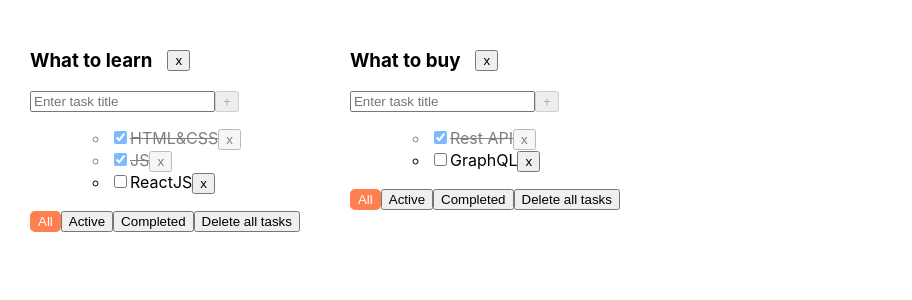
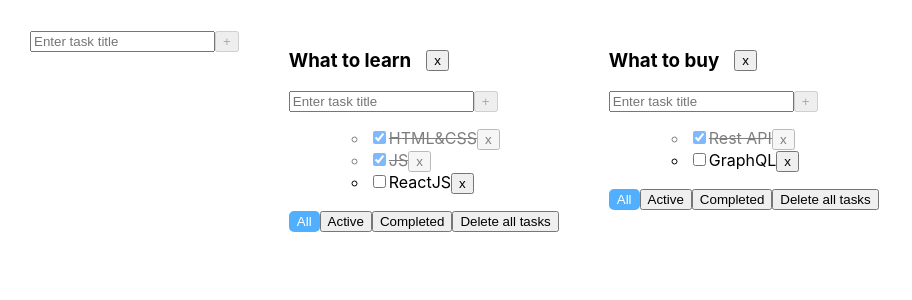
Before and after one commit to nastya-koshel/todolist-starting-from-the-2nd-sprint, a React (Vite) app: page / in a window 1280 px wide. Shown: the top 300 px of the page, without its empty margins (0-912 px from the left). Built offline with nearby package versions, Linux system fonts and the light colour scheme.

Commit message:
Sprint_2 class_2

```diff
--- a/src/App.css
+++ b/src/App.css
@@ -18,8 +18,8 @@
 }
 
 .btn-filter-active {
-    background-color: coral;
-    border: 2px solid coral;
+    background-color: #50b0ff;
+    border: 2px solid #50b0ff;
     border-radius: 5px;
     color: white;
 }
--- a/src/App.tsx
+++ b/src/App.tsx
@@ -4,6 +4,7 @@ import {v1} from 'uuid'
 import {Todolist} from './Todolist'
 import {FilterValuesType, TasksStateType, TaskType, TodolistType} from "./types.tsx";
 import {getFilteredTasks} from "./utilites.tsx";
+import {CreateItemForm} from "./CreateItemForm.tsx";
 
 
 
@@ -11,7 +12,6 @@ export const App = () => {
 
     const todolistId_1 = v1()
     const todolistId_2 = v1()
-
 
     const [todolists, setTodolists] = useState<TodolistType[]>([
         {id: todolistId_1, title: 'What to learn', filter: 'all'},
@@ -30,16 +30,9 @@ export const App = () => {
         ],
     })
 
-    //CRUD - Create Redact Update Delete
+    //TASKS (CRUD - Create Redact Update Delete)
 
-    const deleteTask = (taskId: string, todolistId: TodolistType['id']) => {
-        // 1 Создаем новый state иммутабельно
-        const newState = {...tasks, [todolistId]: tasks[todolistId].filter(t => t.id !== taskId)}
-        //(для себя) [todolistId] мы пишем в [] потому что это переменная в которой содержится индекс
-        //2 Сетаем newState
-        setTasks(newState)
-    }
-
+    //---Create---
     const createTask = (title: string, todolistId: TodolistType['id']) => {
         const newTask = {
             id: v1(),
@@ -57,6 +50,18 @@ export const App = () => {
         delete tasks[todolistId]
     }
 
+    //---Redact---
+    const changeTaskTitle = (taskId: TaskType["id"], newTaskTitle: TaskType["title"], todolistId: TodolistType['id']) => {
+        // 1 Создаем новый state иммутабельно
+        const newState= {
+            ...tasks,
+            [todolistId]: tasks[todolistId].map(t => t.id === taskId ? {...t, title: newTaskTitle} : t)
+        }
+        //2 Сетаем newState
+        setTasks(newState)
+    }
+
+    //---Update---
     const changeTaskStatus = (taskId: TaskType["id"], newTaskStatus: TaskType["isDone"], todolistId: TodolistType['id']) => {
         // 1 Создаем новый state иммутабельно
         const newState= {
@@ -67,11 +72,14 @@ export const App = () => {
         setTasks(newState)
     }
 
-    const changeFilter = (filter: FilterValuesType, todolistId: TodolistType['id']) => {
-        const newState = todolists.map (tl => tl.id === todolistId ? {...tl, filter: filter} : tl)
-        setTodolists(newState)
+    //---Delete---
+    const deleteTask = (taskId: string, todolistId: TodolistType['id']) => {
+        // 1 Создаем новый state иммутабельно
+        const newState = {...tasks, [todolistId]: tasks[todolistId].filter(t => t.id !== taskId)}
+        //(для себя) [todolistId] мы пишем в [] потому что это переменная в которой содержится индекс
+        //2 Сетаем newState
+        setTasks(newState)
     }
-
     const deleteAllTasks = (todolistId: TodolistType['id']) => {
         // 1 Создаем новый state иммутабельно
         const newState = {...tasks, [todolistId]: []}
@@ -79,6 +87,33 @@ export const App = () => {
         setTasks(newState)
     }
 
+    //TODOLISTS (CRUD)
+
+    //---Create---
+    const createTodolist = (title: TodolistType["title"]) => {
+        const todolistId = v1()
+        const newTodolist: TodolistType = {
+            id: todolistId,
+            title: title,
+            filter: 'all'
+        }
+        setTodolists([...todolists, newTodolist])
+        setTasks({...tasks, [todolistId]:[]})
+    }
+
+    //---Redact---
+    const changeTodolistTitle = (newTodolistTitle: TodolistType['title'], todolistId: TodolistType['id']) => {
+        const newState = todolists.map (tl => tl.id === todolistId ? {...tl, title: newTodolistTitle} : tl)
+        setTodolists(newState)
+    }
+
+    //---Update---
+    const changeFilter = (filter: FilterValuesType, todolistId: TodolistType['id']) => {
+        const newState = todolists.map (tl => tl.id === todolistId ? {...tl, filter: filter} : tl)
+        setTodolists(newState)
+    }
+
+    //---Delete---
     const deleteTodolist = (todolistId: TodolistType['id']) => {
         // 1 Создаем новый state иммутабельно
         const newState = todolists.filter(tl => tl.id !== todolistId)
@@ -100,12 +135,15 @@ export const App = () => {
                 changeFilter={changeFilter}
                 createTask={createTask}
                 deleteAllTasks={deleteAllTasks}
+                changeTaskTitle={changeTaskTitle}
+                changeTodolistTitle={changeTodolistTitle}
             />
         )
     })
 
     return (
         <div className="app">
+            <CreateItemForm createItem={createTodolist} />
             {todolistComponents}
         </div>
     )
--- /dev/null
+++ b/src/CreateItemForm.tsx
@@ -0,0 +1,52 @@
+import {Button} from "./Button.tsx";
+import {type ChangeEvent, type KeyboardEvent, useState} from "react";
+
+type PropsType = {
+    createItem: (title: string ) => void,
+}
+
+export const CreateItemForm = ({createItem}: PropsType) => {
+    const [itemTitle, setItemTitle] = useState<string>("");
+    const [error, setError] = useState(false)
+
+    const maxTitleLength = 15
+
+    const changeItemTitleHandler = (event: ChangeEvent<HTMLInputElement>) => {
+        setItemTitle(event.currentTarget.value)
+        setError(false)
+    }
+
+    const createItemHandler = () => {
+        const trimmedTitle = itemTitle.trim()
+        if (trimmedTitle !== '') {
+            createItem(itemTitle)
+        } else {
+            setError(true)
+        }
+        setItemTitle('')
+    }
+
+    const createItemOnEnterHandler = (event: KeyboardEvent<HTMLInputElement>) => {
+        if (event.key === 'Enter') {
+            createItemHandler()
+        }
+    }
+    return (
+        <div>
+            <input className={error ? 'error' : ''}
+                   placeholder={"Enter task title"}
+                   value={itemTitle}
+                   onChange={changeItemTitleHandler}
+                   onKeyDown={createItemOnEnterHandler}
+            />
+            <Button
+                value="+"
+                disabled={itemTitle === "" || itemTitle.length > maxTitleLength}
+                onClick={createItemHandler}
+            />
+            {error && <div className={'error-message'}>{error}</div>}
+            {itemTitle && itemTitle.length <= maxTitleLength && <div>max {maxTitleLength} characters</div>}
+            {itemTitle.length > maxTitleLength && <div className={"error-message"}>! title is too long !</div>}
+        </div>
+    )
+}
--- /dev/null
+++ b/src/EditableSpan.tsx
@@ -0,0 +1,35 @@
+import {type ChangeEvent, useState} from "react";
+
+type Props = {
+    currentTitle: string
+    changeTitle: (newTitle: string) => void
+    classes?: string
+}
+
+export const EditableSpan = ({currentTitle, changeTitle, classes}: Props) => {
+    const [isEditMode, setIsEditMode] = useState<boolean>(false)
+    const [itemTitle, setItemTitle] = useState<string>(currentTitle)
+
+    const onEditMode = () => setIsEditMode(true)
+    const offEditMode = () => {
+        setIsEditMode (false)
+        changeTitle(itemTitle)
+    }
+
+    const changeItemTitleHandler = (event: ChangeEvent<HTMLInputElement>) => {
+        setItemTitle(event.currentTarget.value)
+    }
+
+    return (
+        isEditMode
+            ? <input autoFocus
+                     value={itemTitle}
+                     onChange={changeItemTitleHandler}
+                     onBlur={offEditMode}
+            />
+            : <span
+                onDoubleClick={() => setIsEditMode(true)}
+                className={classes ? classes : ""}>{currentTitle}</span>
+
+    )
+}
--- a/src/Todolist.tsx
+++ b/src/Todolist.tsx
@@ -1,6 +1,7 @@
 import {Button} from "./Button.tsx";
-import {type ChangeEvent, type KeyboardEvent, useState} from 'react'
-import {FilterValuesType, TodolistType} from "./types.tsx";
+import {FilterValuesType, TaskType, TodolistType} from "./types.tsx";
+import {CreateItemForm} from "./CreateItemForm.tsx";
+import {EditableSpan} from "./EditableSpan.tsx";
 
 
 type TodolistPropsType = {
@@ -12,8 +13,10 @@ type TodolistPropsType = {
     changeFilter: (filter: FilterValuesType, todolistId: TodolistPropsType["id"]) => void
     createTask: (title: string, todolistId: TodolistPropsType["id"]) => void
     changeTaskStatus: (taskId: Task["id"], newTaskStatus: Task["isDone"], todolistId: TodolistPropsType["id"]) => void
-    deleteTodolist : (todolistId: TodolistType['id']) => void
+    deleteTodolist: (todolistId: TodolistType['id']) => void
     deleteAllTasks: (todolistId: TodolistPropsType["id"]) => void
+    changeTaskTitle: (taskId: TaskType["id"], newTaskTitle: TaskType["title"], todolistId: TodolistType['id']) => void
+    changeTodolistTitle: (newTodolistTitle: TodolistType['title'], todolistId: TodolistType['id']) => void
 }
 
 export type Task = {
@@ -34,45 +37,25 @@ export const Todolist = (
         createTask,
         changeTaskStatus,
         deleteTodolist,
-        deleteAllTasks
+        deleteAllTasks,
+        changeTaskTitle,
+        changeTodolistTitle
     }: TodolistPropsType) => {
-
-
-    const [taskTitle, setTaskTitle] = useState("");
-    const [error, setError] = useState<string | null>(null)
-
-    const createTaskHandler = () => {
-        const trimmedTitle = taskTitle.trim()
-        if (trimmedTitle !== '') {
-            createTask(taskTitle, id)
-        } else {
-            setError('Title is required')
-        }
-        setTaskTitle('')
-    }
-
-    const changeTaskTitleHandler = (event: ChangeEvent<HTMLInputElement>) => {
-        setTaskTitle(event.currentTarget.value)
-        setError(null)
-    }
-
-    const createTaskOnEnterHandler = (event: KeyboardEvent<HTMLInputElement>) => {
-        if (event.key === 'Enter') {
-            createTaskHandler()
-        }
-    }
-
     const tasksList = tasks.length === 0
         ? <p>Tasks list is empty</p>
         : <ul>
             {
                 tasks.map(task => {
+                        const changeTaskTitleHandler = (newTitle: TaskType["title"]) => {
+                            changeTaskTitle(task.id, newTitle, id)
+                        }
+
                         return (
                             <li key={task.id} className={task.isDone ? 'task-done' : ''}>
                                 <input
                                     onChange={(e) => changeTaskStatus(task.id, e.currentTarget.checked, id)}
                                     type="checkbox" checked={task.isDone}/>
-                                <span>{task.title}</span>
+                                <EditableSpan currentTitle={task.title} changeTitle={changeTaskTitleHandler}/>
                                 <Button
                                     value="x"
                                     onClick={() => {
@@ -86,29 +69,22 @@ export const Todolist = (
             }
         </ul>
 
+    const createTaskHandler = (taskTitle: TaskType['title']) => {
+        createTask(taskTitle, id)
+    }
+
+    const changeTodolistTitleHandler = (newTitle: TodolistPropsType["title"]) => {
+        changeTodolistTitle(newTitle, id)
+    }
     return (
         <div>
             <div className="wrapper-title">
-                <h3>{title}</h3>
-                <Button value={"x"} onClick={() => deleteTodolist(id)} />
+                <h3>
+                    <EditableSpan currentTitle={title} changeTitle={changeTodolistTitleHandler} />
+                </h3>
+                <Button value={"x"} onClick={() => deleteTodolist(id)}/>
             </div>
-
-            <div>
-                <input className={error ? 'error' : ''}
-                    placeholder={"Enter task title"}
-                    value={taskTitle}
-                    onChange={changeTaskTitleHandler}
-                    onKeyDown={createTaskOnEnterHandler}
-                />
-                <Button
-                    value="+"
-                    disabled={taskTitle === "" || taskTitle.length > 15}
-                    onClick={createTaskHandler}
-                />
-                {error && <div className={'error-message'}>{error}</div>}
-                {taskTitle && taskTitle.length <= 15 && <div>max 15 characters</div>}
-                {taskTitle.length > 15 && <div className={"error-message"}>! title is too long !</div>}
-            </div>
+            <CreateItemForm createItem={createTaskHandler}/>
             <ul>
                 {tasksList}
             </ul>
```
Also changed, not shown: src/App(failed).tsx (deleted, +0 -110 lines).
